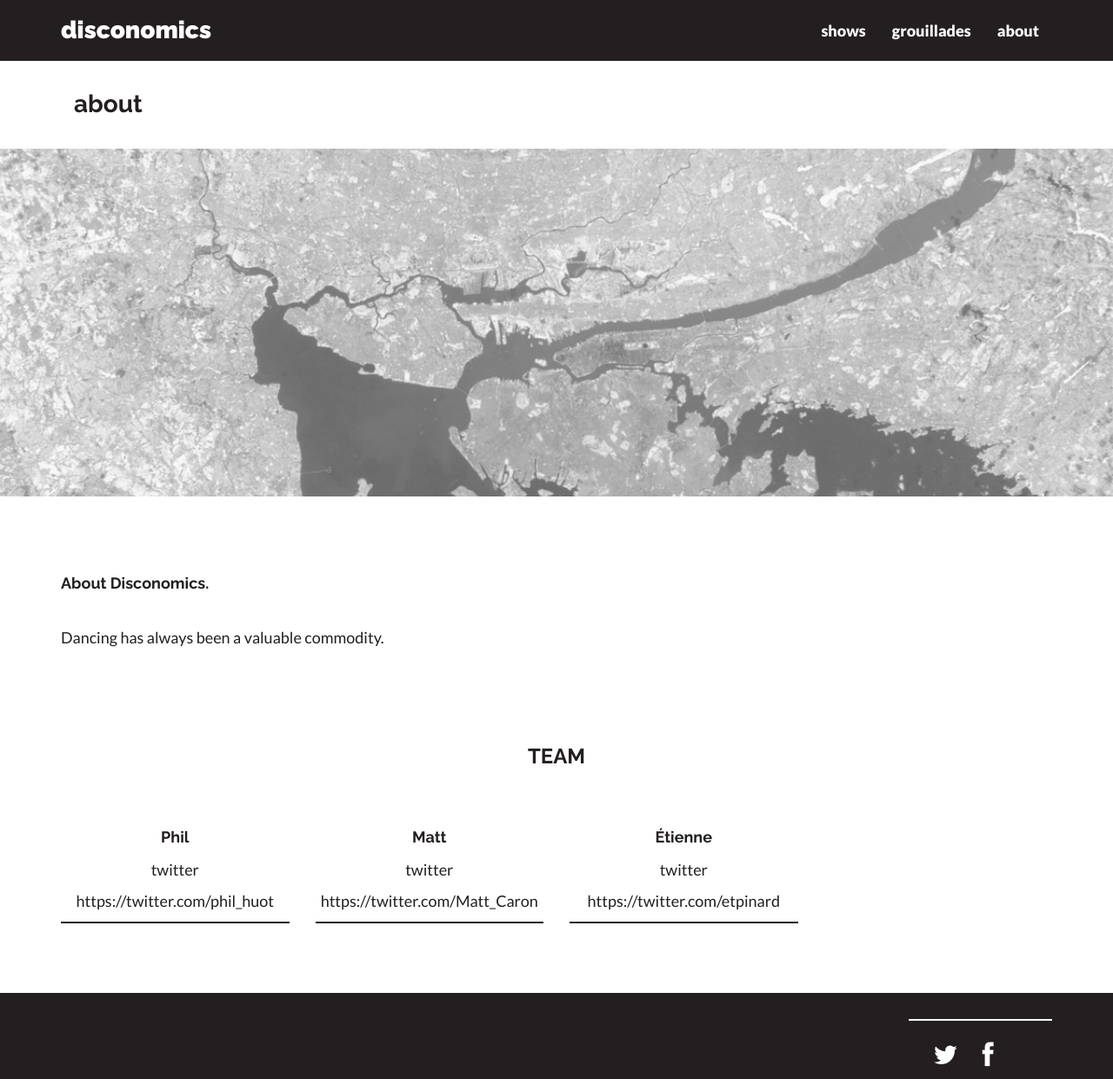
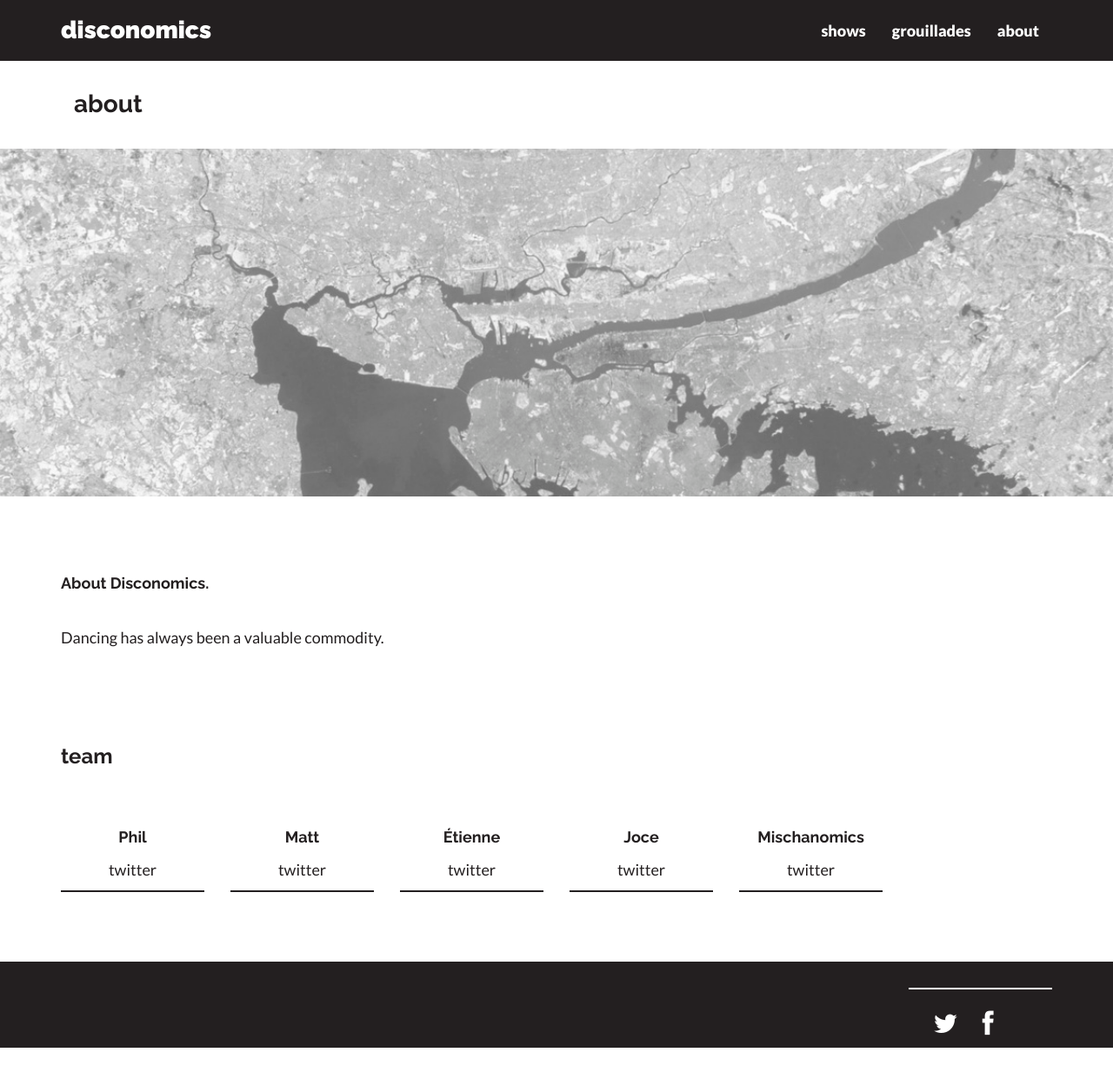
Before and after one commit to disconomics/disconomics.github.io, a Jekyll site: the page built from about.html, in a window 1280 px wide and 1241 px high. Shown: the whole window at 87% size. Built offline with Jekyll 4.4.1, drawn with Linux system fonts in a browser that asks for light colours; nearby versions of some CDN libraries.

Commit message:
++ member comp

```diff
--- a/_config.yml
+++ b/_config.yml
@@ -54,6 +54,14 @@ members:
     social:
       - title: twitter
         url:  https://twitter.com/etpinard
+  - name: Joce
+    social:
+      - title: twitter
+  - name: Mischanomics
+    social:
+      - title: twitter
+        url:  https://twitter.com/mischayoung
+
 
 # Short text about your company. Shown in footer on every page and also separately on Home and Contact page.
 about: "Grouillades!"
--- a/_includes/members.html
+++ b/_includes/members.html
@@ -1,18 +1,17 @@
 <div class="container mtb">
+    <h3 class="mb">team</h3>
+
     <div class="row centered">
-        <h3 class="mb">TEAM</h3>
-
         {% for member in site.members %}
-        <div class="col-lg-3 col-md-3 col-sm-3">
+        <div class="col-lg-2">
             <h4>{{ member.name }}</h4>
             <h5 class="ctitle">{{ member.position }}</h5>
             {% for entry in member.social %}
-                <p>{{ entry.title }}</p>
-                <p>{{ entry.url }}</p>
+                <p><a href="{{ entry.url }}">{{ entry.title }}</a></p>
             {% endfor %}
             <div class="hline"></div>
-        </div><! --/col-lg-3 -->
+        </div>
         {% endfor %}
+    </div>
 
-    </div><! --/row -->
-</div><! --/container -->
+</div>
```
